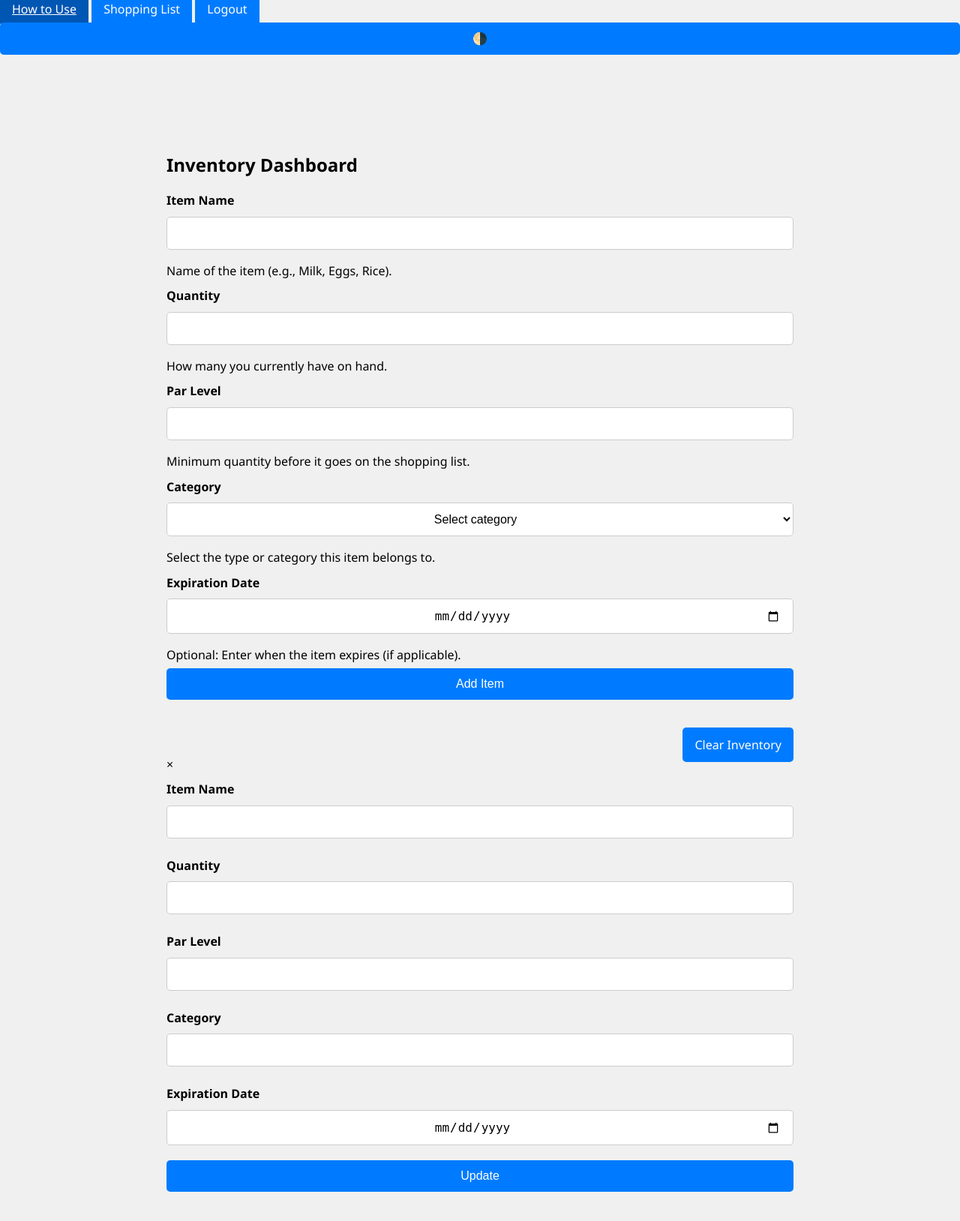
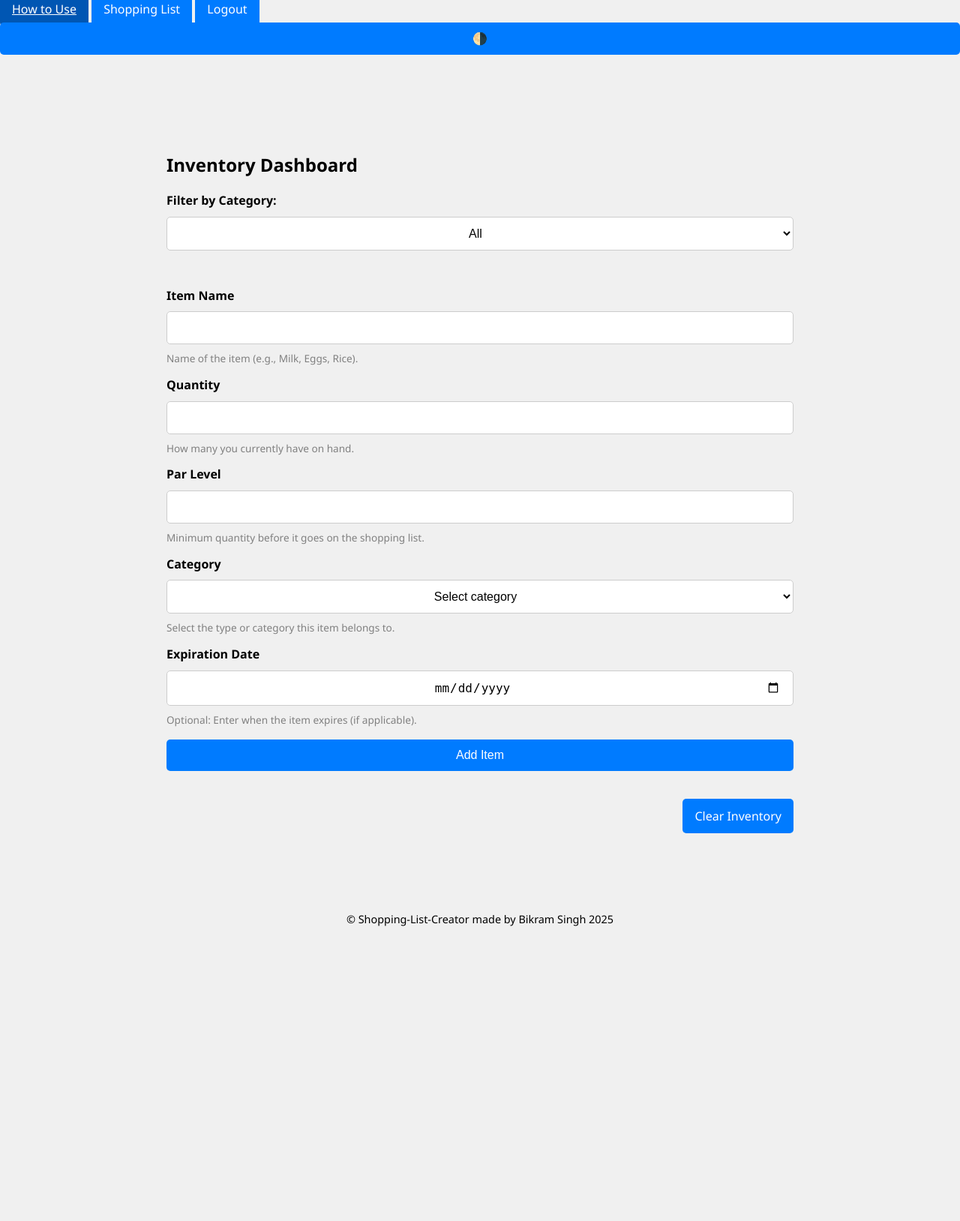
Before and after one commit to BikramSingh1989/Shopping-List-Creator, a Flask app: template templates/dashboard.html in a window 1280 px wide. Shown: the top 1628 px of the page at 75% size. Run offline with Flask 3, Linux system fonts and the light colour scheme; the template is opened without the code that fills it, so the values that code supplies are empty.

Commit message:
updated and alphabetized categories

```diff
--- a/app.py
+++ b/app.py
@@ -1,7 +1,8 @@
 from flask import Flask, render_template, request, redirect, session
 from pymongo import MongoClient
 from bson.objectid import ObjectId
-from datetime import datetime
+from datetime import datetime, timezone
+from werkzeug.security import generate_password_hash, check_password_hash
 import os
 
 app = Flask(__name__)
@@ -25,10 +26,18 @@ def register():
     if request.method == "POST":
         username = request.form['username']
         password = request.form['password']
+
         if users_col.find_one({'username': username}):
             return "User already exists"
-        users_col.insert_one({'username': username, 'password': password, 'items': []})
+
+        hashed_pw = generate_password_hash(password)
+        users_col.insert_one({
+            'username': username,
+            'password': hashed_pw,
+            'items': []
+        })
         return redirect("/login")
+
     return render_template("register.html")
 
 @app.route("/login", methods=["GET", "POST"])
@@ -36,11 +45,14 @@ def login():
     if request.method == "POST":
         username = request.form['username']
         password = request.form['password']
-        user = users_col.find_one({'username': username, 'password': password})
-        if user:
+
+        user = users_col.find_one({'username': username})
+        if user and check_password_hash(user['password'], password):
             session['username'] = username
             return redirect("/dashboard")
+
         return "Invalid credentials"
+
     return render_template("login.html")
 
 @app.route("/dashboard", methods=["GET", "POST"])
@@ -61,7 +73,7 @@ def dashboard():
         expiration_date = None
         if expiration_str:
             try:
-                expiration_date = datetime.strptime(expiration_str, '%Y-%m-%d')
+                expiration_date = datetime.strptime(expiration_str, '%Y-%m-%d').replace(tzinfo=timezone.utc)
             except ValueError:
                 return "Invalid expiration date format (expected YYYY-MM-DD)"
 
@@ -84,11 +96,11 @@ def dashboard():
 
         return redirect("/dashboard")
 
-    items = user.get('items', [])
+    items = sorted(user.get('items', []), key=lambda x: x['name'].lower())
     for item in items:
         exp = item.get('expiration')
         if exp:
-            days_left = (exp - datetime.now()).days
+            days_left = (exp - datetime.now(timezone.utc)).days
             item['days_left'] = days_left
         else:
             item['days_left'] = None
@@ -106,23 +118,13 @@ def delete(item_id):
     )
     return redirect("/dashboard")
 
-@app.route("/edit/<item_id>")
-def edit_item(item_id):
-    if 'username' not in session:
-        return redirect("/login")
-
-    user = users_col.find_one({'username': session['username']})
-    item = next((item for item in user.get('items', []) if str(item['_id']) == item_id), None)
-
-    if not item:
-        return "Item not found"
-
-    return render_template("edit_item.html", item=item)
-
 @app.route("/clear-inventory")
 def clear_inventory():
     if 'username' in session:
-        users_col.update_one({'username': session['username']}, {'$set': {'items': []}})
+        users_col.update_one(
+            {'username': session['username']},
+            {'$set': {'items': []}}
+        )
     return redirect("/dashboard")
 
 @app.route("/shopping-list")
@@ -131,7 +133,7 @@ def shopping_list():
         return redirect("/login")
 
     user = users_col.find_one({'username': session['username']})
-    items = user.get('items', [])
+    items = sorted(user.get('items', []), key=lambda x: x['name'].lower())
     shopping = [item for item in items if item['quantity'] < item['par']]
     return render_template("shopping_list.html", shopping=shopping)
 
--- a/static/style.css
+++ b/static/style.css
@@ -52,6 +52,13 @@ label {
   font-weight: 600;
 }
 
+.input-desc {
+  font-size: 0.85rem;
+  color: gray;
+  margin-top: -0.5rem;
+  margin-bottom: 0.75rem;
+}
+
 input, select, button, .btn {
   padding: 0.75rem 1rem;
   margin: 0.25rem 0 1rem;
@@ -74,7 +81,7 @@ input:focus, select:focus {
   box-shadow: 0 0 0 2px rgba(0, 123, 255, 0.25);
 }
 
-button, .btn {
+button, .btn, .toggle-btn {
   background-color: var(--accent);
   color: white;
   border: none;
--- a/templates/dashboard.html
+++ b/templates/dashboard.html
@@ -4,6 +4,30 @@
 
 <h2>Inventory Dashboard</h2>
 
+<!-- Category Filter -->
+<form method="GET" action="/dashboard" class="filter-form">
+  <label for="filter_category">Filter by Category:</label>
+  <select name="filter_category" id="filter_category" onchange="this.form.submit()">
+    <option value="">All</option>
+    <option value="American">American</option>
+    <option value="Asian">Asian</option>
+    <option value="Bakery">Bakery</option>
+    <option value="Canned Goods">Canned Goods</option>
+    <option value="Dairy">Dairy</option>
+    <option value="Drinks">Drinks</option>
+    <option value="Foreign">Foreign</option>
+    <option value="Frozen">Frozen</option>
+    <option value="Grains & Bread">Grains & Bread</option>
+    <option value="Indian">Indian</option>
+    <option value="Meat">Meat</option>
+    <option value="Pasta & Rice">Pasta & Rice</option>
+    <option value="Produce">Produce</option>
+    <option value="Sauces">Sauces</option>
+    <option value="Snacks">Snacks</option>
+  </select>
+</form>
+
+<!-- Add Item Form -->
 <form method="POST" class="fade-in">
   <label for="name">Item Name</label>
   <input type="text" name="name" id="name" required>
@@ -20,21 +44,21 @@
   <label for="category">Category</label>
   <select name="category" id="category" required>
     <option value="" disabled selected>Select category</option>
+    <option value="American">American</option>
+    <option value="Asian">Asian</option>
+    <option value="Bakery">Bakery</option>
+    <option value="Canned Goods">Canned Goods</option>
+    <option value="Dairy">Dairy</option>
+    <option value="Drinks">Drinks</option>
+    <option value="Foreign">Foreign</option>
     <option value="Frozen">Frozen</option>
-    <option value="Asian">Asian</option>
-    <option value="Dairy">Dairy</option>
-    <option value="Produce">Produce</option>
-    <option value="Bakery">Bakery</option>
+    <option value="Grains & Bread">Grains & Bread</option>
+    <option value="Indian">Indian</option>
     <option value="Meat">Meat</option>
     <option value="Pasta & Rice">Pasta & Rice</option>
-    <option value="Grains & Bread">Grains & Bread</option>
+    <option value="Produce">Produce</option>
     <option value="Sauces">Sauces</option>
-    <option value="Indian">Indian</option>
-    <option value="American">American</option>
-    <option value="Foreign">Foreign</option>
-    <option value="Canned Goods">Canned Goods</option>
     <option value="Snacks">Snacks</option>
-    <option value="Drinks">Drinks</option>
   </select>
   <div class="input-desc">Select the type or category this item belongs to.</div>
 
@@ -42,37 +66,39 @@
   <input type="date" name="expiration" id="expiration">
   <div class="input-desc">Optional: Enter when the item expires (if applicable).</div>
 
-  <button type="submit">Add Item</button>
+  <button type="submit" class="btn">Add Item</button>
 </form>
 
+<!-- Inventory List -->
 {% if items %}
   <h3>Your Inventory</h3>
   {% for item in items %}
     <div class="item fade-in">
       <div>
         <strong>{{ item.name }}</strong> | Qty: {{ item.quantity }} / Par: {{ item.par }}<br>
-        {% if item.category %}
-          <small>Category: {{ item.category }}</small><br>
-        {% endif %}
+        {% if item.category %}<small>Category: {{ item.category }}</small><br>{% endif %}
         {% if item.expiration %}
           {% set delta = (item.expiration - now).days %}
-          <small>Expires in: {{ delta }} day{{ 's' if delta != 1 else '' }}</small><br>
+          <small class="{{ 'expire-soon' if delta <= 3 else '' }}">
+            Expires in: {{ delta }} day{{ 's' if delta != 1 else '' }}
+          </small><br>
         {% endif %}
       </div>
       <div>
         <a href="#" onclick="openEditModal('{{ item._id }}', '{{ item.name }}', '{{ item.quantity }}', '{{ item.par }}', '{{ item.category }}', '{{ item.expiration|default('', true) }}')">✏️</a>
-        <a href="/delete/{{ item._id }}">🗑️</a>
+        <a href="#" onclick="confirmDelete('{{ item._id }}')">🗑️</a>
       </div>
     </div>
   {% endfor %}
 {% endif %}
 
+<!-- Clear Inventory Button -->
 <div class="clear-btn-wrapper">
-  <a href="/clear-inventory" class="btn">Clear Inventory</a>
+  <a href="#" class="btn" onclick="confirmClear()">Clear Inventory</a>
 </div>
 
 <!-- Edit Modal -->
-<div id="editModal" class="modal">
+<div id="editModal" class="modal" style="display: none;">
   <div class="modal-content">
     <span class="close" onclick="document.getElementById('editModal').style.display='none'">&times;</span>
     <form method="POST" id="editForm">
@@ -93,7 +119,7 @@
       <label for="edit_expiration">Expiration Date</label>
       <input type="date" name="expiration" id="edit_expiration">
 
-      <button type="submit">Update</button>
+      <button type="submit" class="btn">Update</button>
     </form>
   </div>
 </div>
@@ -108,6 +134,18 @@ function openEditModal(id, name, quantity, par, category, expiration) {
     document.getElementById('edit_expiration').value = expiration ? expiration.split('T')[0] : '';
     document.getElementById('editModal').style.display = 'flex';
   }
+
+  function confirmDelete(itemId) {
+    if (confirm("Are you sure you want to delete this item?")) {
+      window.location.href = "/delete/" + itemId;
+    }
+  }
+
+  function confirmClear() {
+    if (confirm("Are you sure you want to clear your entire inventory?")) {
+      window.location.href = "/clear-inventory";
+    }
+  }
 </script>
 
 {% endblock %}
```
Also changed, not shown: other parts of static/style.css (+17 -16 lines), templates/shopping_list.html (+19 -7 lines). Lines whose indentation alone changed are shown as unchanged.
